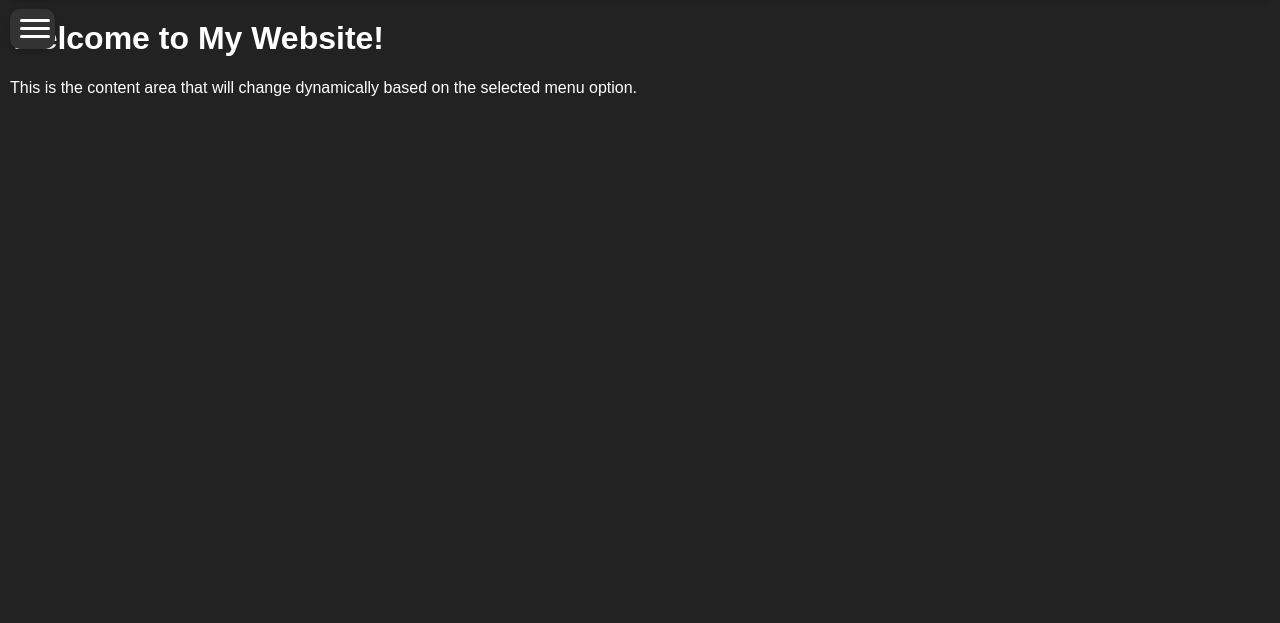
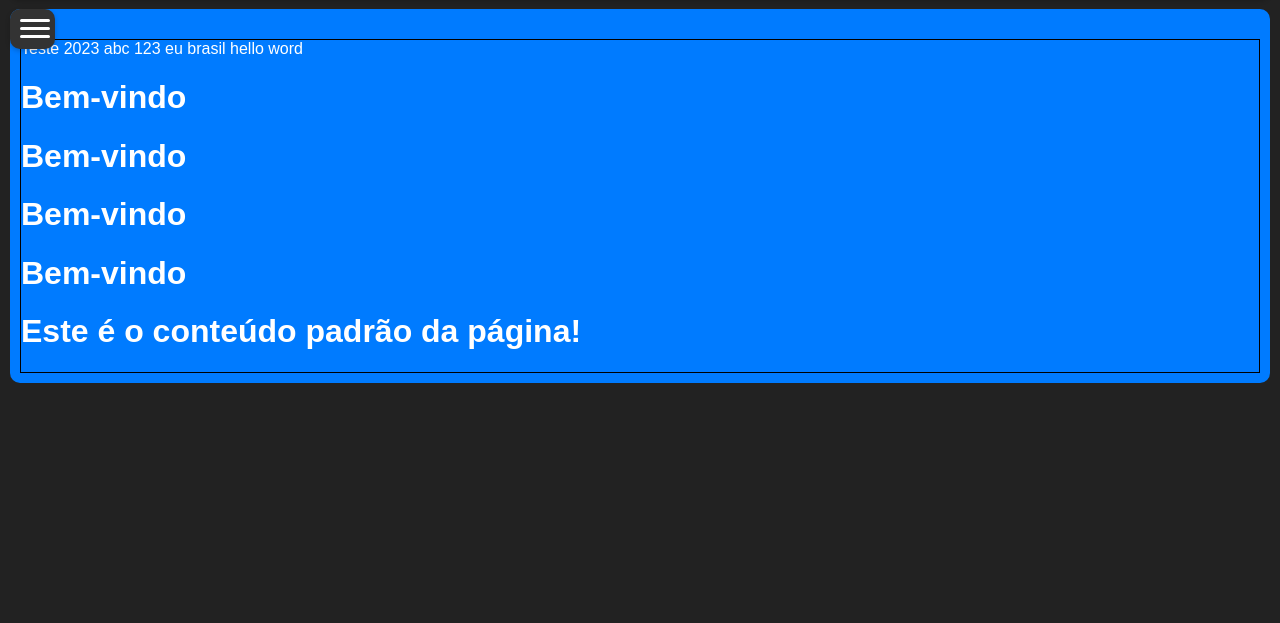
Before and after one commit to bitumuarama/bit_tcc, a PHP site: page /pages/dashboard.php in a window 1280 px wide. Shown: the part 81-704 px from the top of the page. Run offline with PHP 8.4, Linux system fonts and the light colour scheme; a user stored in the database is signed in.

Commit message:
adicionado AJAX
Conteúdo atualizado dentro do próprio sistema.

```diff
--- a/assets/css/dashboard.css
+++ b/assets/css/dashboard.css
@@ -4,6 +4,7 @@ body {
     margin: 10px;
     padding: 0;
     font-family: Arial, sans-serif;
+    height: 100%;
 }
 
 header {
@@ -13,7 +14,7 @@ header {
     background-color: #333;
     border-radius: 10px;
     padding: 10px 20px;
-    margin-bottom: 20px;
+    margin-bottom: 10px;
     box-shadow: 0 2px 5px rgba(0, 0, 0, 0.2);
     /* Sombra do cabeçalho */
     background-image: url("../img/logo_bit_300x150px.svg");
@@ -55,11 +56,17 @@ header {
     margin: 0px;
     padding: 0px;
     color: #007bff;
+    margin-top: 2px;
+    font-family: Arial, Helvetica, sans-serif;
 }
 
 .user-name {
     display: inline-block;
     font-weight: bold;
+    text-decoration: none;
+    color: #fff;
+    font-size: 1rem;
+    font-family: 'Trebuchet MS', 'Lucida Sans Unicode', 'Lucida Grande', 'Lucida Sans', Arial, sans-serif;
     /* Remove o negrito do nome do usuário para não ficar em negrito */
 }
 
@@ -100,7 +107,6 @@ header {
     width: 25px;
     height: 30px;
     transition: height 0.2s, width 0.3s;
-    justify-content: center;
 }
 
 .menu.active {
@@ -125,6 +131,7 @@ header {
     font-size: 1rem;
     font-family: Arial, Helvetica, sans-serif;
     font-weight: bold;
+    cursor: pointer;
 }
 
 .menu-title.active {
@@ -174,3 +181,40 @@ header {
 .menu-items.active {
     display: block;
 }
+
+.menu-list {
+    display: inline-block;
+    justify-content: flex-start;
+}
+
+.menu-items h2 {
+    color: #fff;
+    font-weight: bold;
+    font-size: 1rem;
+}
+
+.menu-items a {
+    text-decoration: none;
+    color: #fff;
+    font-weight: bold;
+    font-size: 0.75rem;
+}
+
+/* Dashboard */
+.dashboard {
+    background-color: #007bff;
+    border-radius: 10px;
+    padding: 10px;
+    height: 100%;
+}
+
+.ref-menu {
+    width: 30px;
+    height: 20px;
+    background-color: #000;
+}
+
+.content {
+    flex: 1;
+    border: 1px solid #000;
+}
--- /dev/null
+++ b/assets/js/dashboard-content.js
@@ -0,0 +1,39 @@
+var conteudoPadrao = null; // Armazena o conteúdo padrão inicial
+
+// Função para carregar o conteúdo usando AJAX
+function carregarConteudo(secao, nome) {
+    var xhttp = new XMLHttpRequest();
+    xhttp.onreadystatechange = function () {
+        if (this.readyState == 4 && this.status == 200) {
+            if (conteudoPadrao === null) {
+                // Armazena o conteúdo padrão antes de substituí-lo
+                conteudoPadrao = document.getElementById("content").innerHTML;
+            }
+            document.getElementById("content").innerHTML = this.responseText;
+        }
+    };
+    xhttp.open("GET", "../pages/" + secao + "/" + nome + ".php", true); // Monta o caminho com base na seção e nome
+    xhttp.send();
+}
+
+// Função para restaurar o conteúdo padrão
+function restaurarConteudoPadrao() {
+    if (conteudoPadrao !== null) {
+        document.getElementById("content").innerHTML = conteudoPadrao;
+    }
+}
+
+// Captura os cliques no menu e carrega o conteúdo correspondente
+document.addEventListener("DOMContentLoaded", function () {
+    var menuLinks = document.querySelectorAll("#menu a");
+    menuLinks.forEach(function (link) {
+        link.addEventListener("click", function (event) {
+            event.preventDefault(); // Evita o comportamento padrão do link
+            var href = link.getAttribute("href").substring(1); // Obtém o nome da opção
+            var partes = href.split('/'); // Divide a seção e o nome
+            var secao = partes[0];
+            var nome = partes[1];
+            carregarConteudo(secao, nome);
+        });
+    });
+});
--- a/pages/dashboard.php
+++ b/pages/dashboard.php
@@ -32,11 +32,11 @@
         </div>
     </header>
 
-    <main>
+    <!-- Menu -->
     <div class="menu" id="menu">
         <div class="menu-header" id="menuHeader">
 
-                <h1 class="menu-title" id="menuTitle">Painel de Controle</h1>
+            <a class="menu-title" id="menuTitle" onclick="restaurarConteudoPadrao()">Painel de Controle</a>
             <div class="menu-icon" id="menuIcon">
                 <div class="central-bar" id="centralBar"></div>
             </div>
@@ -46,24 +46,36 @@
         <div class="menu-items" id="menuItems">
 
             <ul class="menu-list" id="mliCadastroUsuario">
-                    <li><a href="#1">Página 1</a></li>
+                <h2>Cadastros</h2>
+                <li><a href="#cad/usuario">Página 1</a></li>
                 <li><a href="#2">Página 2</a></li>
                 <li><a href="#3">Página 3</a></li>
                 <li><a href="#4">Página 4</a></li>
             </ul>
 
         </div>
+        <script src="../assets/js/dashboard-menu.js"></script>
     </div>
-        <div class="content">
-            <!-- Your page content goes here -->
-            <h1>Welcome to My Website!</h1>
-            <p>This is the content area that will change dynamically based on the selected menu option.</p>
+
+    <!-- Dashboard Body -->
+    <div class="dashboard">
+        <div class="ref-menu">a</div>
+        <div class="content" id="content">
+
+            Teste 2023 abc 123 eu brasil hello word
+            <h1>Bem-vindo</h1>
+            <h1>Bem-vindo</h1>
+            <h1>Bem-vindo</h1>
+            <h1>Bem-vindo</h1>
+            <h1>Este é o conteúdo padrão da página!</h1>
         </div>
+    </div>
+    <script src="../assets/js/dashboard-content.js"></script>
 
 
 
-        <script src="../assets/js/dashboard-menu.js"></script>
-    </main>
+
+
 </body>
 
 </html>
```
Also changed, not shown: pages/cad/usuario.php (added, +17 -0 lines), pages/teste.php (added, +83 -0 lines). Lines whose indentation alone changed are shown as unchanged.
